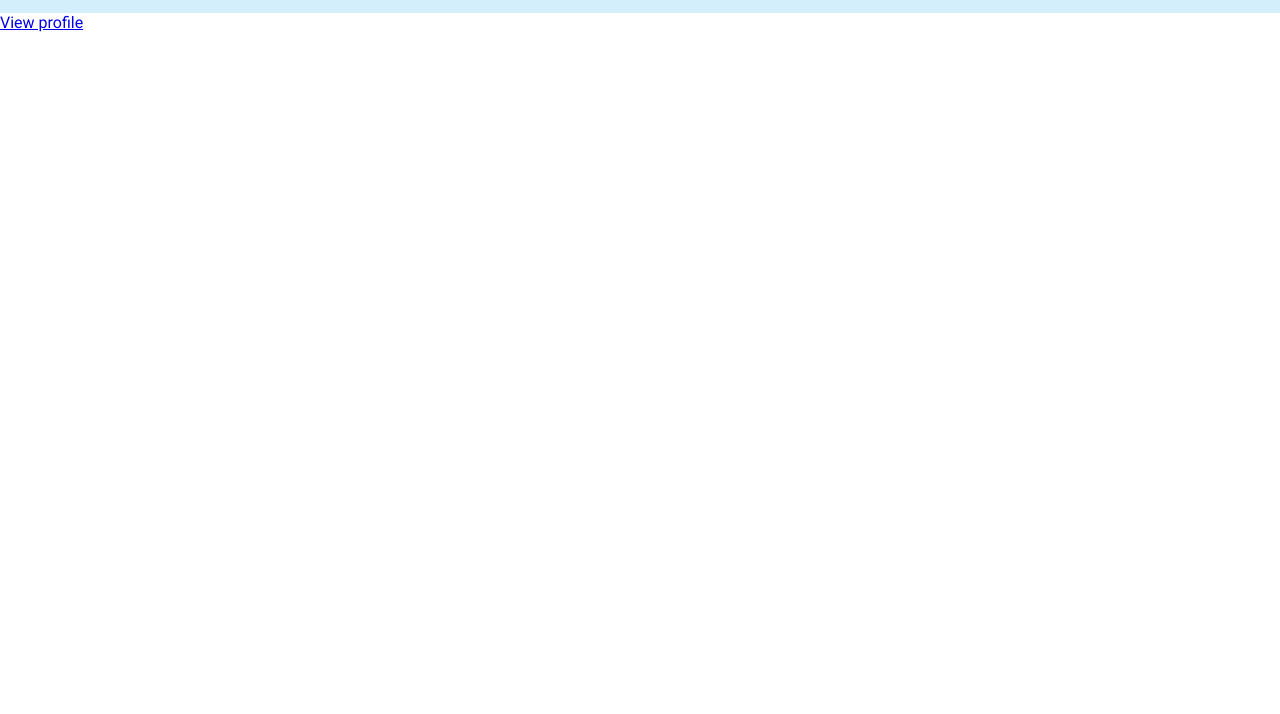
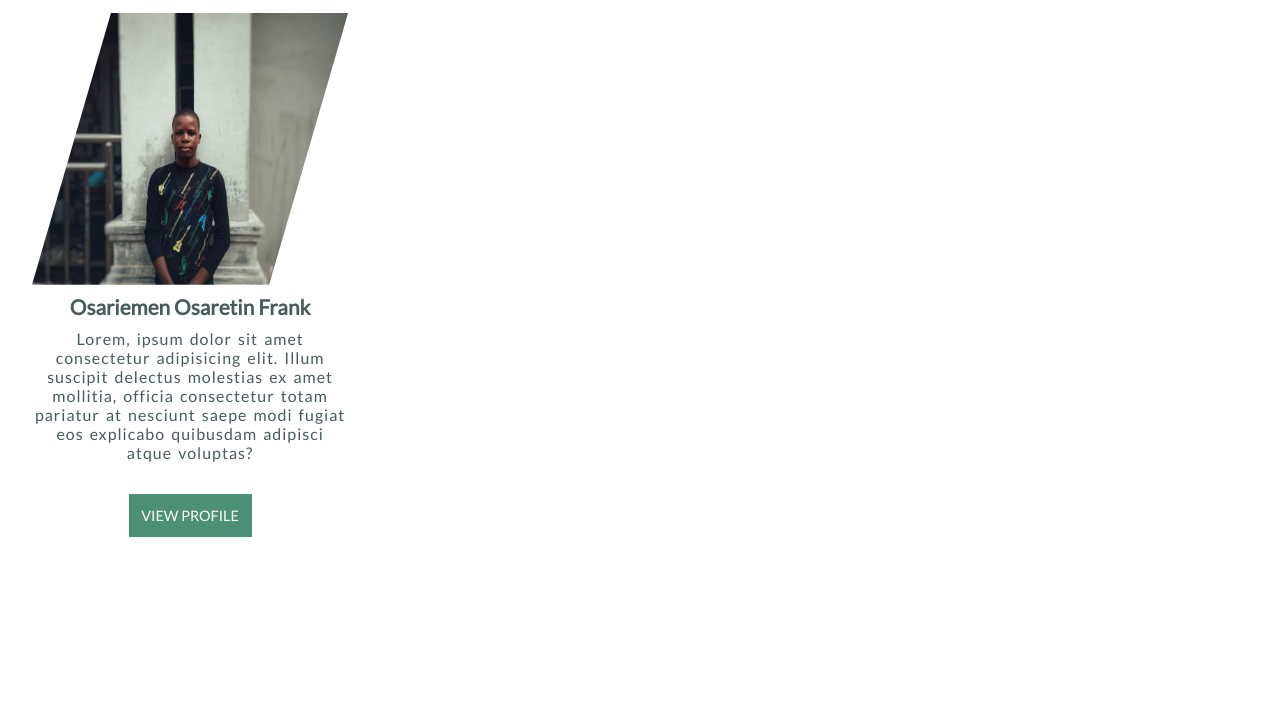
Before and after one commit to osas2211/github-search, a website: page index.html in a window 1280 px wide. Shown: the part 86-800 px from the top of the page. Drawn offline with Linux system fonts and the light colour scheme.

Commit message:
profile bio for desktop view

```diff
--- a/index.html
+++ b/index.html
@@ -20,10 +20,16 @@
     <main class="profile">
         <div class="profile__bio">
             <div class="profile__bio--photo">
+                <img src="/DSC_0016-01.jpeg" alt="Profile Photo" srcset="">
             </div>
-            <h2 class="profile__bio--name">
-            </h2>
+            <h2 class="profile__bio--name">Osariemen Osaretin Frank</h2>
             <div class="profile__bio--info">
+                <p>
+                    Lorem, ipsum dolor sit amet consectetur adipisicing elit.
+                Illum suscipit delectus molestias ex amet mollitia, officia
+                consectetur totam pariatur at nesciunt saepe modi fugiat eos
+                explicabo quibusdam adipisci atque voluptas?
+                </p>
             </div>
             <a href="#" class="btn">View profile</a>
         </div>
--- a/sass/base/_base.scss
+++ b/sass/base/_base.scss
@@ -1,4 +1,6 @@
 @import url('https://fonts.googleapis.com/css2?family=Roboto:wght@100;300;400;700&display=swap');
+@import url('https://fonts.googleapis.com/css2?family=Lato:wght@100;300;400&display=swap');
+
 
 *{
     margin: 0;
--- a/sass/components/_buttons.scss
+++ b/sass/components/_buttons.scss
@@ -0,0 +1,20 @@
+.btn{
+    &:link,
+    &:visited{
+        display: inline-block;
+        margin-top: 2rem;
+        padding: 0.8rem;
+        text-transform: uppercase;
+        font-size: 0.9rem;
+        background-color: $color-emerald;
+        color: $bg-color;
+        text-decoration: none;
+        border-radius: 0px;
+        transition: all .3s;
+
+    }
+    &:hover{
+        outline: 1px solid $color-ming-text;
+        outline-offset: 0.8rem;
+    }
+}
--- a/sass/layouts/_grid.scss
+++ b/sass/layouts/_grid.scss
@@ -0,0 +1,43 @@
+.profile{
+    display: flex;
+    width: 95vw;
+    margin: 0 auto;
+    text-align: center;
+
+    &__bio{
+        flex-basis: 26%;
+        margin-right: 1%;
+
+        &--photo{
+            width: 100%;
+            height: 17rem;
+            clip-path: polygon(25% 0, 100% 0, 75% 100%, 0 100%);
+
+            img{
+                height: 100%;
+                width: 100%;
+            }
+        }
+
+        &--name{
+            font-size: 1.3rem;
+            color: $color-ming-text;
+            font-weight: 700;
+            padding: 0.6rem;
+        }
+
+        &--info{
+            p{
+                word-spacing: 2px;
+                letter-spacing: 1px;
+                color: $color-ming-text;
+            }
+        }
+    }
+
+
+
+    &__tech{
+        flex-basis: 69%;
+    }
+}
--- a/sass/layouts/_header.scss
+++ b/sass/layouts/_header.scss
@@ -3,7 +3,7 @@
     flex-direction: column;
     justify-content: center;
     align-items: center;
-    background-color: $color-primary-light;
+    -background-color: $color-primary-light;
     padding: 1rem;
     &-primary{
         color: $color-ming;
--- a/sass/layouts/_typography.scss
+++ b/sass/layouts/_typography.scss
@@ -1,3 +1,6 @@
 body{
     font-family: "Roboto",Arial, Helvetica, sans-serif;
 }
+.profile{
+    font-family: "Lato",Arial, Helvetica, sans-serif;
+}
--- a/sass/variables/_variables.scss
+++ b/sass/variables/_variables.scss
@@ -1,4 +1,6 @@
 $color-primary-light:#8cd6f562;
 $color-secondary:#1e8fd68f;
 $color-ming:#006D77;
+$color-ming-text:#022124bb;
 $bg-color: #FFFCF9;
+$color-emerald: #4D9078;
```
Also changed, not shown: DSC_0016-01.jpeg (added), css/style.css.
